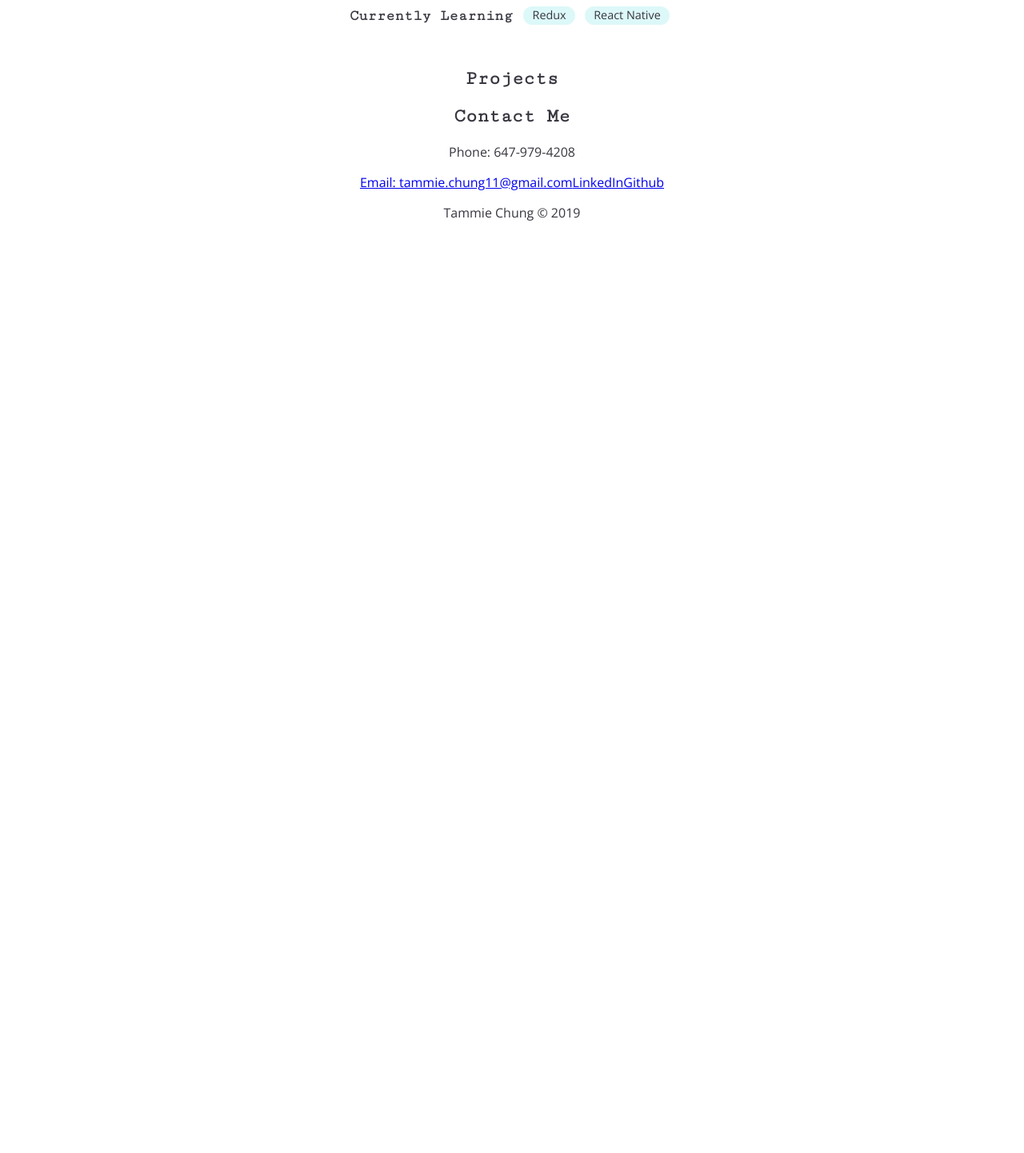
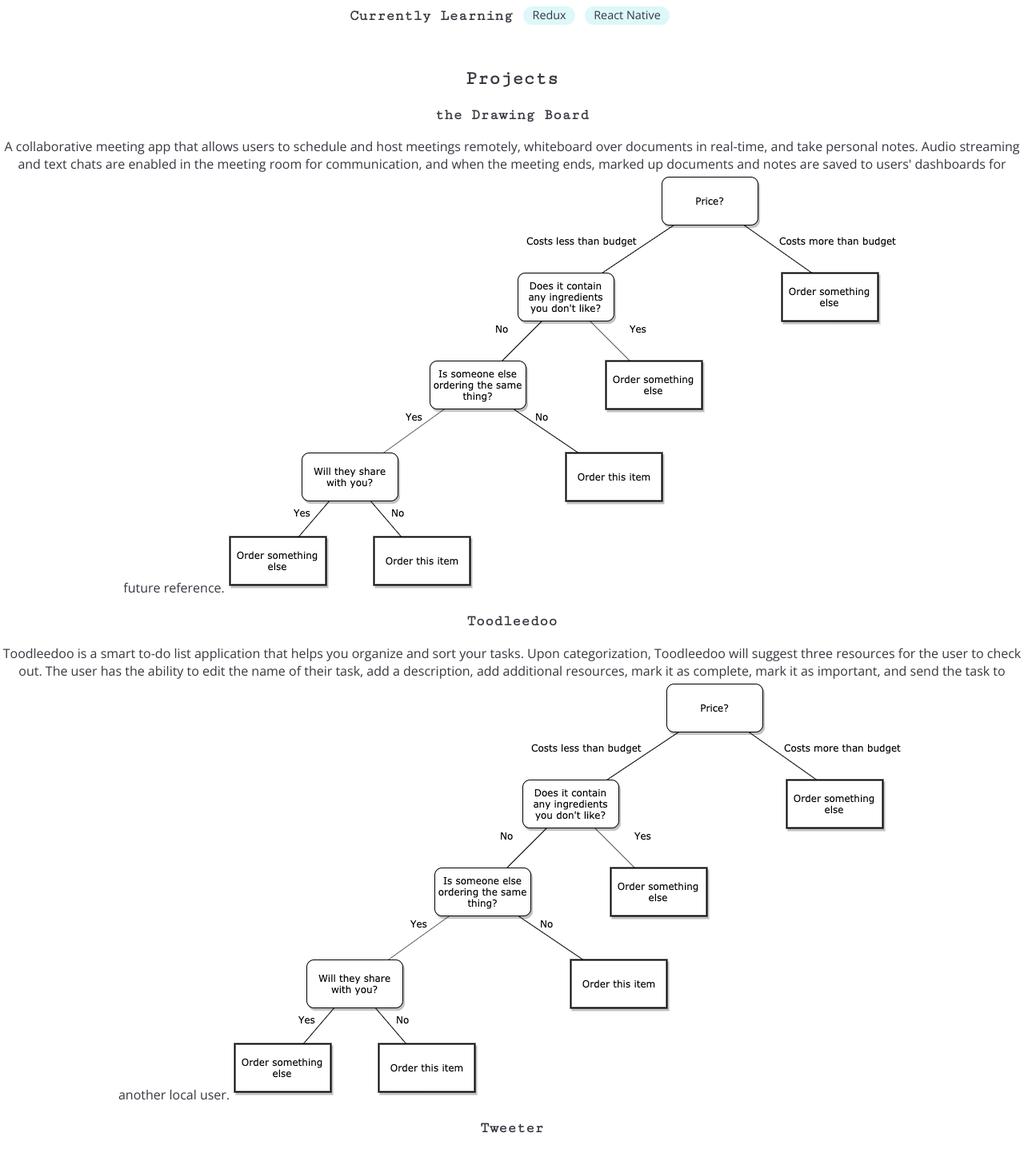
Before and after one commit to tammiec/portfolio, a React (Create React App) app: page / in a window 1280 px wide. Shown: the part 1660-3102 px from the top of the page at 80% size. Before the commit the page ends 1953 px from the top, so only its background shows below. Built offline with nearby package versions, Linux system fonts and the light colour scheme.

Commit message:
Build Placeholder list item

```diff
--- a/src/Components/Projects/ProjectList.js
+++ b/src/Components/Projects/ProjectList.js
@@ -1,16 +1,40 @@
 import React from 'react';
+
+import ProjectListItem from './ProjectListItem';
+import placeholder from './Diagram.png';
 
 export default function ProjectList(props) {
 
   const projects = [
     {
+      name: 'the Drawing Board',
+      description: "A collaborative meeting app that allows users to schedule and host meetings remotely, whiteboard over documents in real-time, and take personal notes. Audio streaming and text chats are enabled in the meeting room for communication, and when the meeting ends, marked up documents and notes are saved to users' dashboards for future reference.",
+      image: placeholder
+    },
+    {
+      name: 'Toodleedoo',
+      description: 'Toodleedoo is a smart to-do list application that helps you organize and sort your tasks. Upon categorization, Toodleedoo will suggest three resources for the user to check out. The user has the ability to edit the name of their task, add a description, add additional resources, mark it as complete, mark it as important, and send the task to another local user.',
+      image: placeholder
+    },
+    {
+      name: 'Tweeter',
+      description: 'A single-page Twitter clone project powered by Ajax.',
+      image: placeholder
+    }
+  ]
 
-    },
-  ]
+  const projectsList = projects.map((project, index) => (
+    <ProjectListItem
+      key={index}
+      name={project.name}
+      description={project.description}
+      image={project.image}
+    />
+  ))
 
   return (
     <ul>
-
+      {projectsList}
     </ul>
   );
 }
--- a/src/Components/Projects/ProjectListItem.js
+++ b/src/Components/Projects/ProjectListItem.js
@@ -3,7 +3,9 @@ import React from 'react';
 export default function ProjectListItem(props) {
   return (
     <li>
-
+      <h3>{props.name}</h3>
+      {props.description}
+      <img src={props.image} alt={`Screenshot of ${props.name}`} />
     </li>
   );
 }
```
Also changed, not shown: src/Components/Projects/Diagram.png (added).
